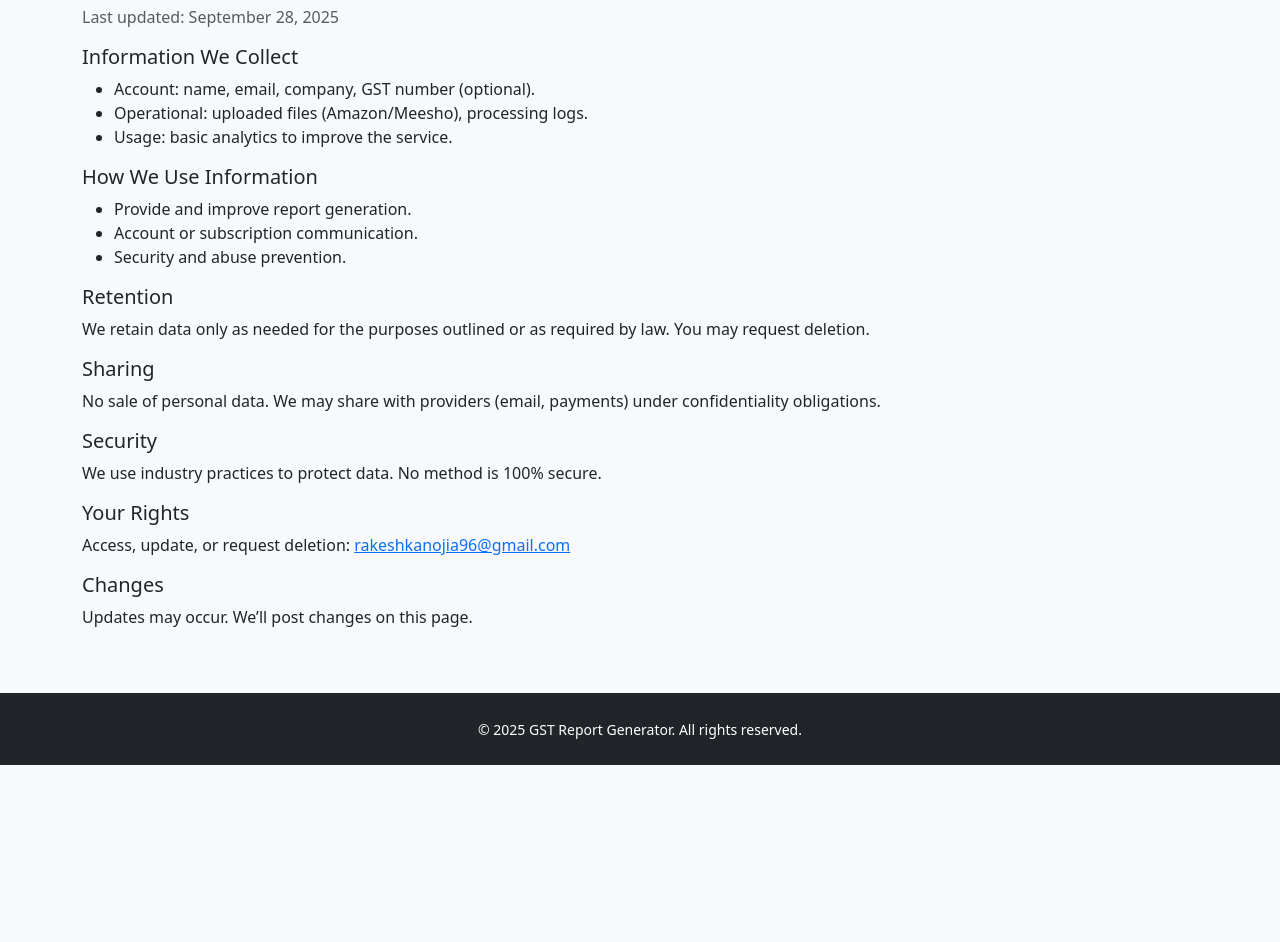
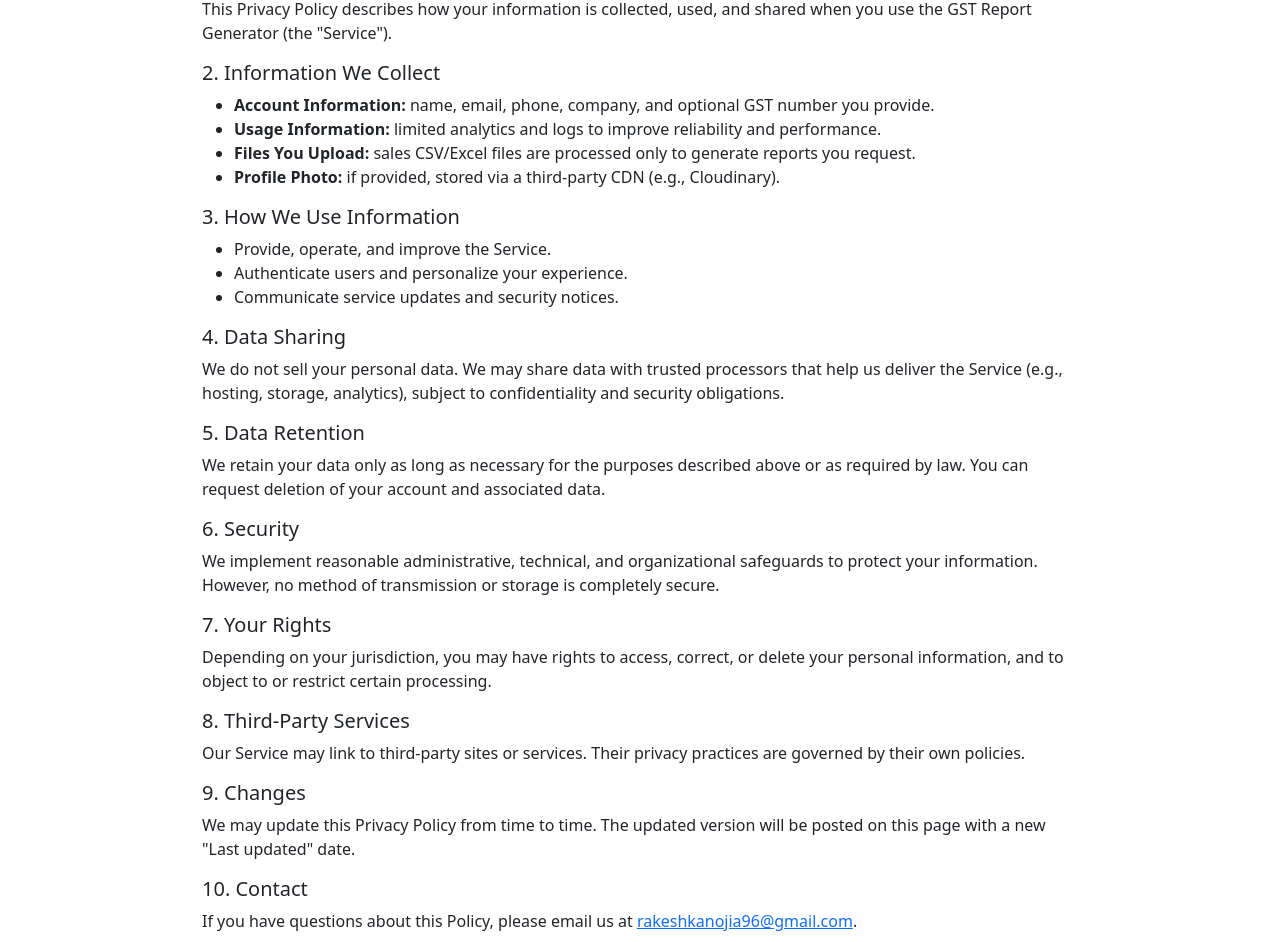
Before and after one commit to rakeshkanojia96-rgb/gst-report-generator, a plain HTML site: page privacy.html in a window 1280 px wide. Shown: the part 171-1113 px from the top of the page. Before the commit the page ends 936 px from the top, so only its background shows below. Drawn offline with nearby package versions, Linux system fonts and the light colour scheme.

Commit message:
Update privacy.html

```diff
--- a/privacy.html
+++ b/privacy.html
@@ -2,74 +2,61 @@
 <html lang="en">
 <head>
   <meta charset="UTF-8" />
-  <meta name="viewport" content="width=device-width, initial-scale=1.0"/>
-  <title>Privacy Policy — GST Report Generator</title>
-  <link href="https://cdn.jsdelivr.net/npm/bootstrap@5.3.0/dist/css/bootstrap.min.css" rel="stylesheet">
+  <meta name="viewport" content="width=device-width, initial-scale=1" />
+  <title>Privacy Policy • GST Report Generator</title>
+  <link href="https://cdn.jsdelivr.net/npm/bootstrap@5.3.3/dist/css/bootstrap.min.css" rel="stylesheet" />
   <style>
-    body.theme-dark { background-color: #121212; color: #e9ecef; }
-    body.theme-dark a { color: #9ec5fe; }
-    body.theme-dark .navbar, body.theme-dark footer { background-color: #0f172a !important; }
-    body.theme-dark .card { background-color: #1f2937; color: #e9ecef; }
+    body { padding: 2rem; }
+    .container { max-width: 900px; }
   </style>
-  <script>
-    (function(){
-      try {
-        var prefs = null; try { prefs = JSON.parse(localStorage.getItem('gst_prefs')||'{}'); } catch(e){}
-        var theme = prefs?.theme || localStorage.getItem('gst_theme') || localStorage.getItem('theme');
-        if ((theme||'').toLowerCase()==='dark') { document.documentElement.classList.add('theme-dark'); document.body?.classList?.add('theme-dark'); }
-      } catch(_){}
-    })();
-  </script>
 </head>
-<body class="bg-light d-flex flex-column min-vh-100">
-  <nav class="navbar navbar-expand-lg navbar-dark bg-dark">
-    <div class="container">
-      <a class="navbar-brand fw-bold" href="./index.html">GST Report Generator</a>
-    </div>
-  </nav>
+<body>
+  <div class="container">
+    <h1 class="mb-3">Privacy Policy</h1>
+    <p class="text-muted">Last updated: 22 Sept 2025</p>
 
-  <main class="container my-5 flex-grow-1">
-    <h1 class="mb-4">Privacy Policy</h1>
-    <p class="text-muted">Last updated: <span id="lastUpdated">September 28, 2025</span></p>
+    <h5>1. Overview</h5>
+    <p>This Privacy Policy describes how your information is collected, used, and shared when you use the GST Report Generator (the "Service").</p>
 
-    <h5>Information We Collect</h5>
+    <h5>2. Information We Collect</h5>
     <ul>
-      <li>Account: name, email, company, GST number (optional).</li>
-      <li>Operational: uploaded files (Amazon/Meesho), processing logs.</li>
-      <li>Usage: basic analytics to improve the service.</li>
+      <li><strong>Account Information:</strong> name, email, phone, company, and optional GST number you provide.</li>
+      <li><strong>Usage Information:</strong> limited analytics and logs to improve reliability and performance.</li>
+      <li><strong>Files You Upload:</strong> sales CSV/Excel files are processed only to generate reports you request.</li>
+      <li><strong>Profile Photo:</strong> if provided, stored via a third-party CDN (e.g., Cloudinary).</li>
     </ul>
 
-    <h5>How We Use Information</h5>
+    <h5>3. How We Use Information</h5>
     <ul>
-      <li>Provide and improve report generation.</li>
-      <li>Account or subscription communication.</li>
-      <li>Security and abuse prevention.</li>
+      <li>Provide, operate, and improve the Service.</li>
+      <li>Authenticate users and personalize your experience.</li>
+      <li>Communicate service updates and security notices.</li>
     </ul>
 
-    <h5>Retention</h5>
-    <p>We retain data only as needed for the purposes outlined or as required by law. You may request deletion.</p>
+    <h5>4. Data Sharing</h5>
+    <p>We do not sell your personal data. We may share data with trusted processors that help us deliver the Service (e.g., hosting, storage, analytics), subject to confidentiality and security obligations.</p>
 
-    <h5>Sharing</h5>
-    <p>No sale of personal data. We may share with providers (email, payments) under confidentiality obligations.</p>
+    <h5>5. Data Retention</h5>
+    <p>We retain your data only as long as necessary for the purposes described above or as required by law. You can request deletion of your account and associated data.</p>
 
-    <h5>Security</h5>
-    <p>We use industry practices to protect data. No method is 100% secure.</p>
+    <h5>6. Security</h5>
+    <p>We implement reasonable administrative, technical, and organizational safeguards to protect your information. However, no method of transmission or storage is completely secure.</p>
 
-    <h5>Your Rights</h5>
-    <p>Access, update, or request deletion: <a href="mailto:rakeshkanojia96@gmail.com">rakeshkanojia96@gmail.com</a></p>
+    <h5>7. Your Rights</h5>
+    <p>Depending on your jurisdiction, you may have rights to access, correct, or delete your personal information, and to object to or restrict certain processing.</p>
 
-    <h5>Changes</h5>
-    <p>Updates may occur. We’ll post changes on this page.</p>
-  </main>
+    <h5>8. Third-Party Services</h5>
+    <p>Our Service may link to third-party sites or services. Their privacy practices are governed by their own policies.</p>
 
-  <footer class="mt-auto py-4 bg-dark text-white text-center">
-    <div class="container">
-      <small>© <span id="year"></span> GST Report Generator. All rights reserved.</small>
-    </div>
-  </footer>
+    <h5>9. Changes</h5>
+    <p>We may update this Privacy Policy from time to time. The updated version will be posted on this page with a new "Last updated" date.</p>
 
-  <script>
-    document.getElementById('year').textContent = new Date().getFullYear();
-  </script>
+    <h5>10. Contact</h5>
+    <p>If you have questions about this Policy, please email us at
+      <a href="mailto:rakeshkanojia96@gmail.com">rakeshkanojia96@gmail.com</a>.
+    </p>
+
+    <p class="mt-4"><a class="btn btn-outline-primary" href="./index.html">Back to App</a></p>
+  </div>
 </body>
 </html>
```
